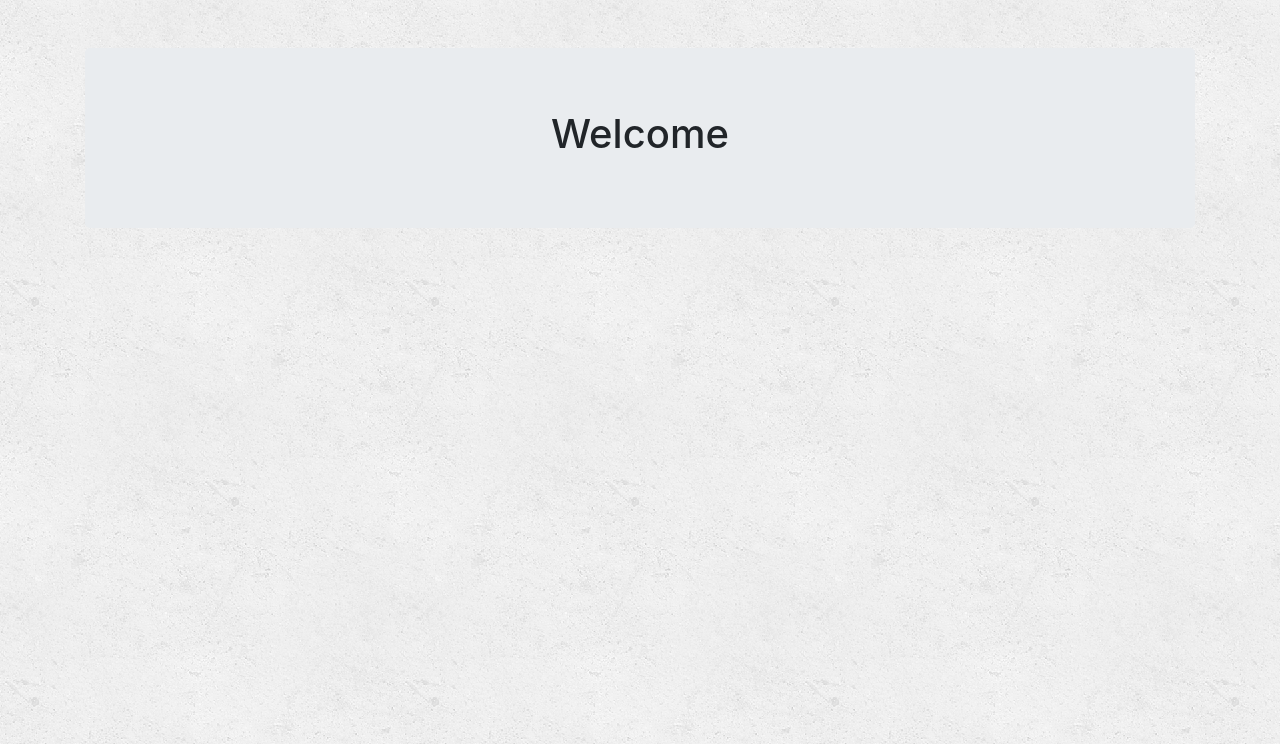
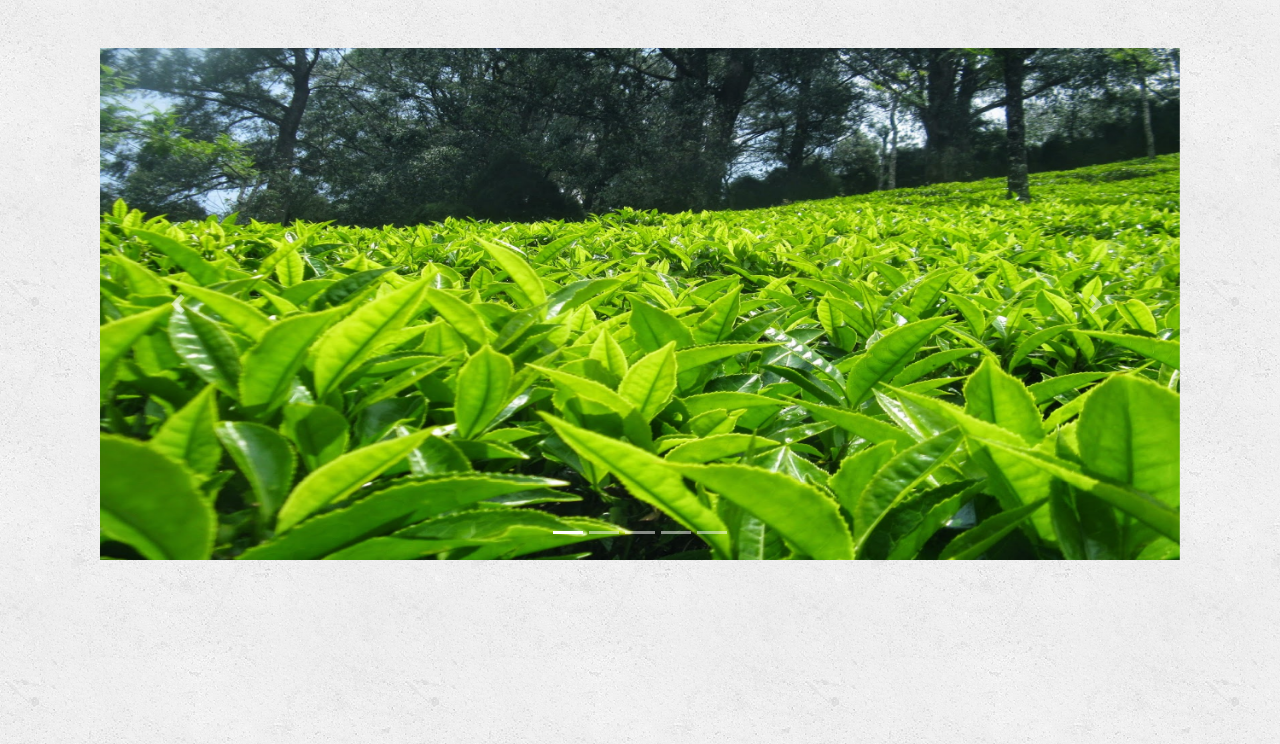
Before and after one commit to Abhishekmamidi123/myVillage-Django, a Django app: template myVillage/templates/index.html in a window 1280 px wide. Shown: the part 56-800 px from the top of the page. Run offline with Django 3.2, Linux system fonts and the light colour scheme; the template is opened without the code that fills it, so the values that code supplies are empty; some libraries are stand-ins or nearby versions.

Commit message:
Updated index.html(Added Carousel)

```diff
--- a/myVillage/templates/index.html
+++ b/myVillage/templates/index.html
@@ -1,9 +1,57 @@
 {% extends "base.html" %}
 
 {% block content %}
+<style>
+.carousel-inner > .carousel-item > img {
+  width:1080px;
+  height:512px;
+}
+</style>
     <br>
     <br>
-    <div class="jumbotron">
+    <!--div class="jumbotron">
         <center><h1>Welcome</h1></center>
+    </div-->
+	<div class="container con">
+    <div id="carouselExampleIndicators" class="carousel slide" data-ride="carousel">
+      <ol class="carousel-indicators">
+        <li data-target="#carouselExampleIndicators" data-slide-to="0" class="active"></li>
+        <li data-target="#carouselExampleIndicators" data-slide-to="1"></li>
+        <li data-target="#carouselExampleIndicators" data-slide-to="2"></li>
+	<li data-target="#carouselExampleIndicators" data-slide-to="3"></li>
+ 	<li data-target="#carouselExampleIndicators" data-slide-to="4"></li>
+      </ol>
+      <div class="carousel-inner" role="listbox">
+        <div class="carousel-item active">
+          <img class="d-block img-fluid" src="static/images/pic1.jpg" alt="First">
+        </div>
+        <div class="carousel-item">
+          <img class="d-block img-fluid" src="static/images/pic2.jpg" alt="Second slide">
+        </div>
+        <div class="carousel-item">
+          <img class="d-block img-fluid" src="static/images/pic3.jpg" alt="Third slide">
+        </div>
+	<div class="carousel-item">
+          <img class="d-block img-fluid" src="static/images/pic4.jpg" alt="Third slide">
+        </div>
+	<div class="carousel-item">
+          <img class="d-block img-fluid" src="static/images/pic5.jpg" alt="Third slide">
+        </div>
+      </div>
+      <a class="carousel-control-prev" href="#carouselExampleIndicators" role="button" data-slide="prev">
+        <span class="carousel-control-prev-icon" aria-hidden="true"></span>
+        <span class="sr-only">Previous</span>
+      </a>
+      <a class="carousel-control-next" href="#carouselExampleIndicators" role="button" data-slide="next">
+        <span class="carousel-control-next-icon" aria-hidden="true"></span>
+        <span class="sr-only">Next</span>
+      </a>
     </div>
+
+</div>
+<script>
+$('.carousel').carousel({
+  interval: 2000
+})
+</script>
 {% endblock %}
```
